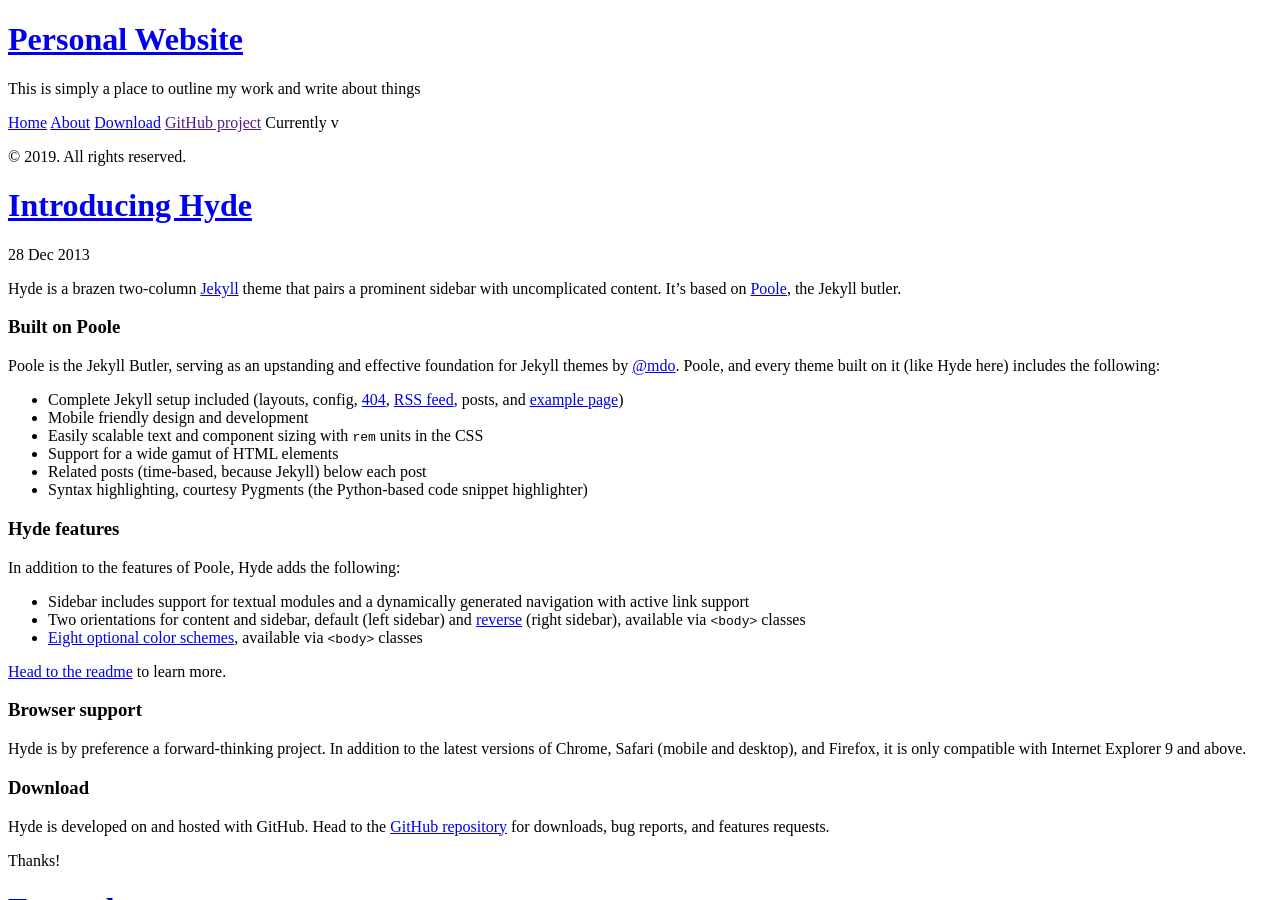
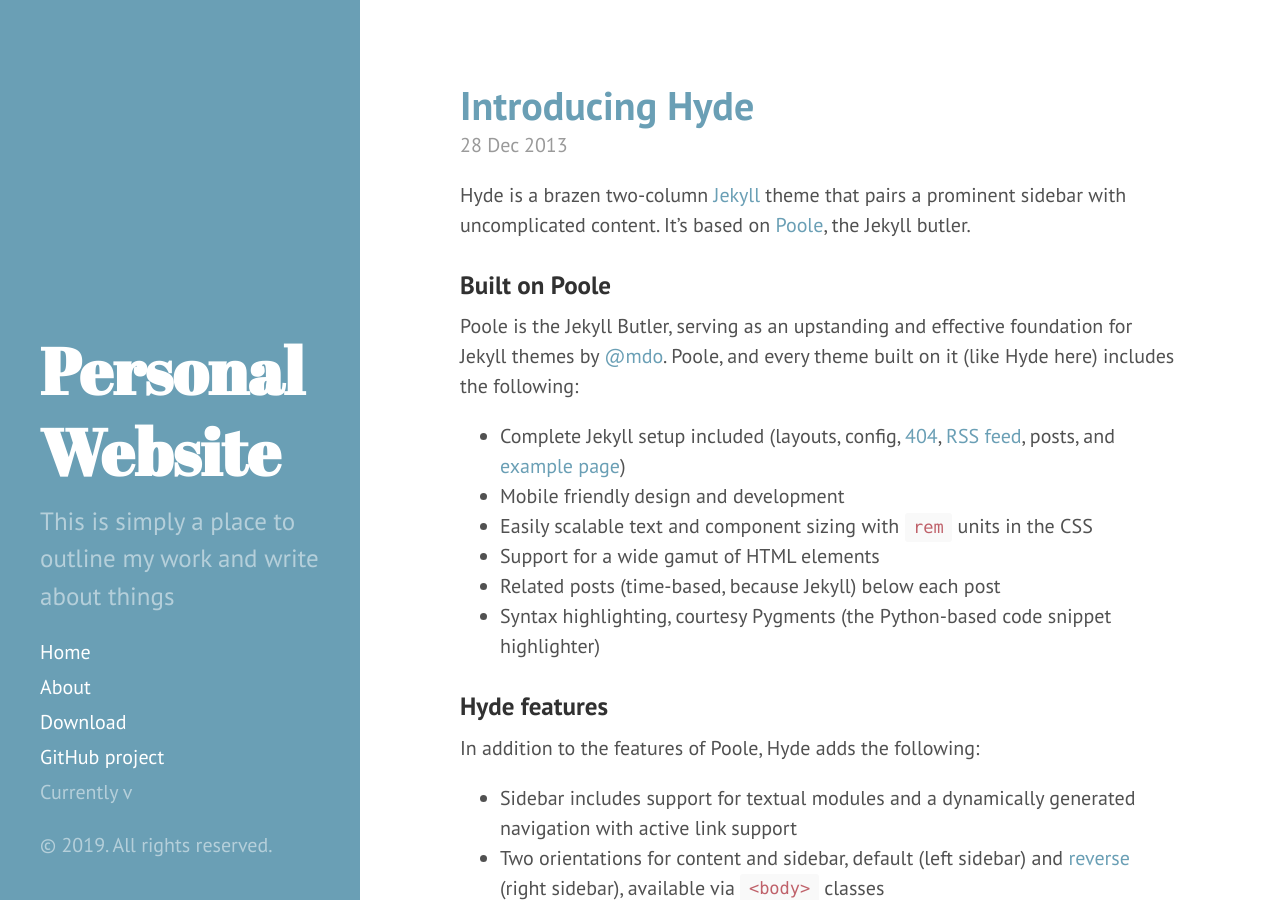
Before and after one commit to EIRNf/oldsite, a Jekyll site: the page built from index.html, in a window 1280 px wide and 900 px high. Built offline with Jekyll 4.4.1, drawn with Linux system fonts in a browser that asks for light colours; the list of posts is cut into pages by our own code.

Commit message:
fixed css reference

```diff
--- a/404.html
+++ b/404.html
@@ -6,5 +6,5 @@ permalink: 404.html
 
 <div class="page">
   <h1 class="page-title">404: Page not found</h1>
-  <p class="lead">Sorry, we've misplaced that URL or it's pointing to something that doesn't exist. <a href="{{ site.baseurl }}">Head back home</a> to try finding it again.</p>
+  <p class="lead">Sorry, we've misplaced that URL or it's pointing to something that doesn't exist. <a href="{{ "/" | relative_url }}">Head back home</a> to try finding it again.</p>
 </div>
--- a/_config.yml
+++ b/_config.yml
@@ -7,7 +7,7 @@ title:               Personal Website
 tagline:             place for my work
 description:         This is simply a place to outline my work and write about things
 url:                 https://EIRNf.github.io
-baseurl:             '/project'
+baseurl:             ''
 paginate:            5
 
 # Plugins, Tags, Categories and Analytics
--- a/_includes/head.html
+++ b/_includes/head.html
@@ -15,14 +15,14 @@
   </title>
 
   <!-- CSS -->
-  <link rel="stylesheet" href="{{ site.baseurl }}public/css/poole.css">
-  <link rel="stylesheet" href="{{ site.baseurl }}public/css/syntax.css">
-  <link rel="stylesheet" href="{{ site.baseurl }}public/css/hyde.css">
+  <link rel="stylesheet" href="{{ "/" | relative_url }}public/css/poole.css">
+  <link rel="stylesheet" href="{{ "/" | relative_url }}public/css/syntax.css">
+  <link rel="stylesheet" href="{{ "/" | relative_url }}public/css/hyde.css">
   <link rel="stylesheet" href="http://fonts.googleapis.com/css?family=PT+Sans:400,400italic,700|Abril+Fatface">
 
   <!-- Icons -->
-  <link rel="apple-touch-icon-precomposed" sizes="144x144" href="{{ site.baseurl }}public/apple-touch-icon-144-precomposed.png">
-                                 <link rel="shortcut icon" href="{{ site.baseurl }}public/favicon.ico">
+  <link rel="apple-touch-icon-precomposed" sizes="144x144" href="{{ "/" | relative_url }}public/apple-touch-icon-144-precomposed.png">
+                                 <link rel="shortcut icon" href="{{ "/" | relative_url }}public/favicon.ico">
 
   <!-- RSS -->
   <link rel="alternate" type="application/rss+xml" title="RSS" href="/atom.xml">
--- a/_includes/sidebar.html
+++ b/_includes/sidebar.html
@@ -2,7 +2,7 @@
   <div class="container sidebar-sticky">
     <div class="sidebar-about">
       <h1>
-        <a href="{{ site.baseurl }}">
+        <a href="{{ "/" | relative_url }}">
           {{ site.title }}
         </a>
       </h1>
@@ -10,7 +10,7 @@
     </div>
 
     <nav class="sidebar-nav">
-      <a class="sidebar-nav-item{% if page.url == site.baseurl %} active{% endif %}" href="{{ site.baseurl }}">Home</a>
+      <a class="sidebar-nav-item{% if page.url == site.baseurl %} active{% endif %}" href="{{ "/" | relative_url }}">Home</a>
 
       {% comment %}
         The code below dynamically generates a sidebar nav of pages with
--- a/_layouts/default.html
+++ b/_layouts/default.html
@@ -3,7 +3,7 @@
 
   {% include head.html %}
 
-  <body>
+  <body class="theme-base-0d">
 
     {% include sidebar.html %}
 
--- a/index.html
+++ b/index.html
@@ -21,15 +21,15 @@ title: Home
 
 <div class="pagination">
   {% if paginator.next_page %}
-    <a class="pagination-item older" href="{{ site.baseurl }}page{{paginator.next_page}}">Older</a>
+    <a class="pagination-item older" href="{{ "/" | relative_url }}page{{paginator.next_page}}">Older</a>
   {% else %}
     <span class="pagination-item older">Older</span>
   {% endif %}
   {% if paginator.previous_page %}
     {% if paginator.page == 2 %}
-      <a class="pagination-item newer" href="{{ site.baseurl }}">Newer</a>
+      <a class="pagination-item newer" href="{{ "/" | relative_url }}">Newer</a>
     {% else %}
-      <a class="pagination-item newer" href="{{ site.baseurl }}page{{paginator.previous_page}}">Newer</a>
+      <a class="pagination-item newer" href="{{ "/" | relative_url }}page{{paginator.previous_page}}">Newer</a>
     {% endif %}
   {% else %}
     <span class="pagination-item newer">Newer</span>
```
Also changed, not shown: 3 other files.
